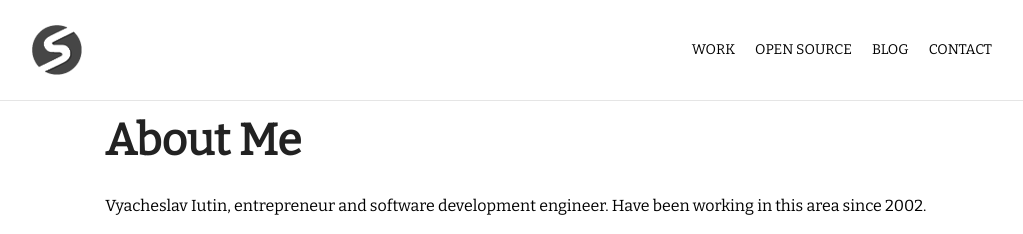
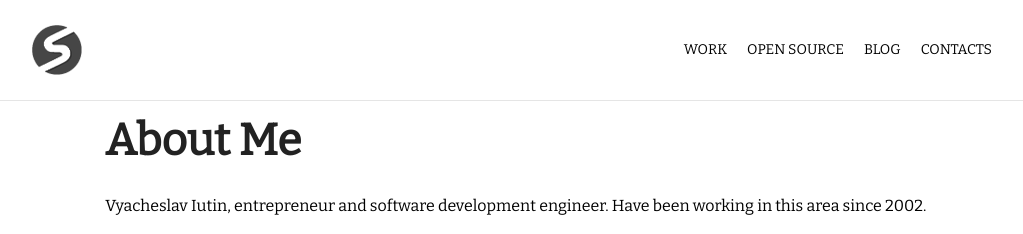
Before and after one commit to iutinvg/iutinvg.github.io, a Jekyll site: the page built from index.html, in a window 1280 px wide. Shown: the top 234 px of the page, without its empty margins (123-1146 px from the left). Built offline with Jekyll 4.4.1, drawn with Linux system fonts in a browser that asks for light colours; Markdown is read by kramdown in place of the engine named in the settings.

Commit message:
contact->contacts

```diff
--- a/_includes/header.html
+++ b/_includes/header.html
@@ -8,7 +8,7 @@
                 <li><a href="/">Work</a></li>
                 <li><a href="#">Open Source</a></li>
                 <li><a href="blog.html">Blog</a></li>
-                <li><a href="contacts.html">Contact</a></li>
+                <li><a href="contacts.html">Contacts</a></li>
             </ul>
         </div>
     </div>
```
